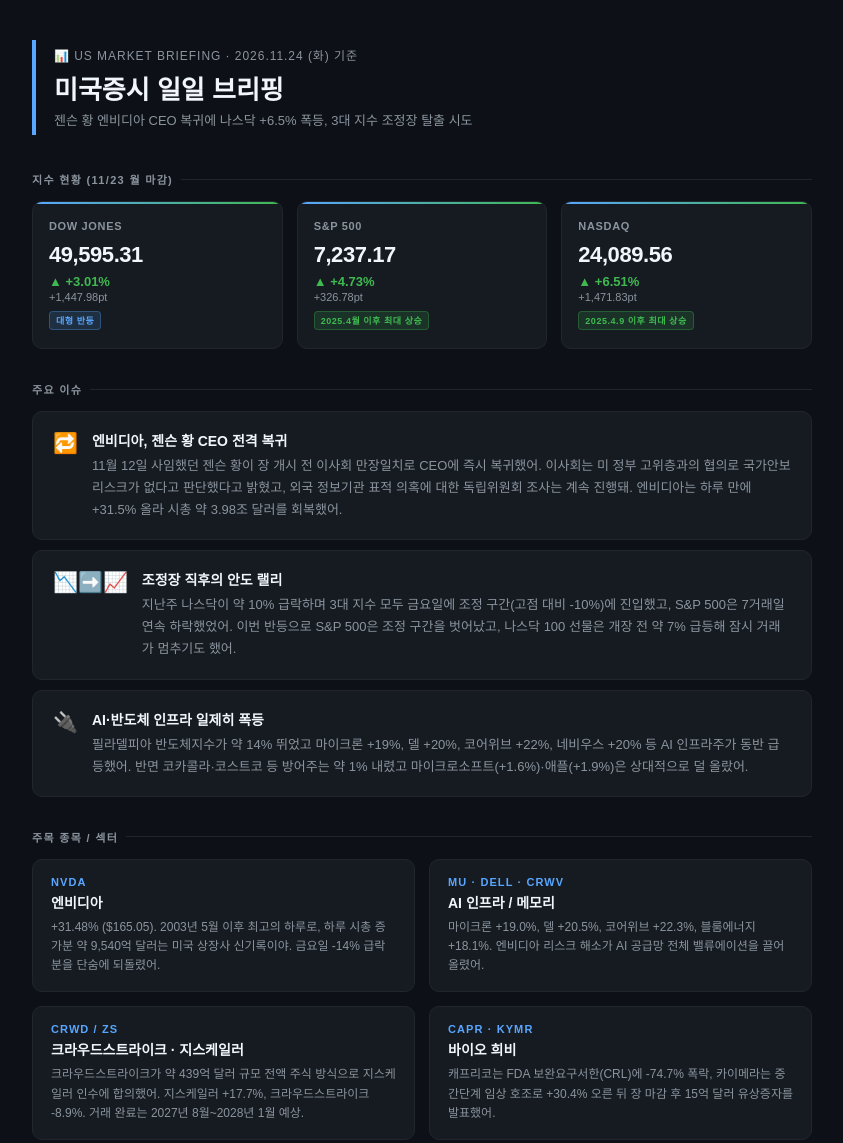
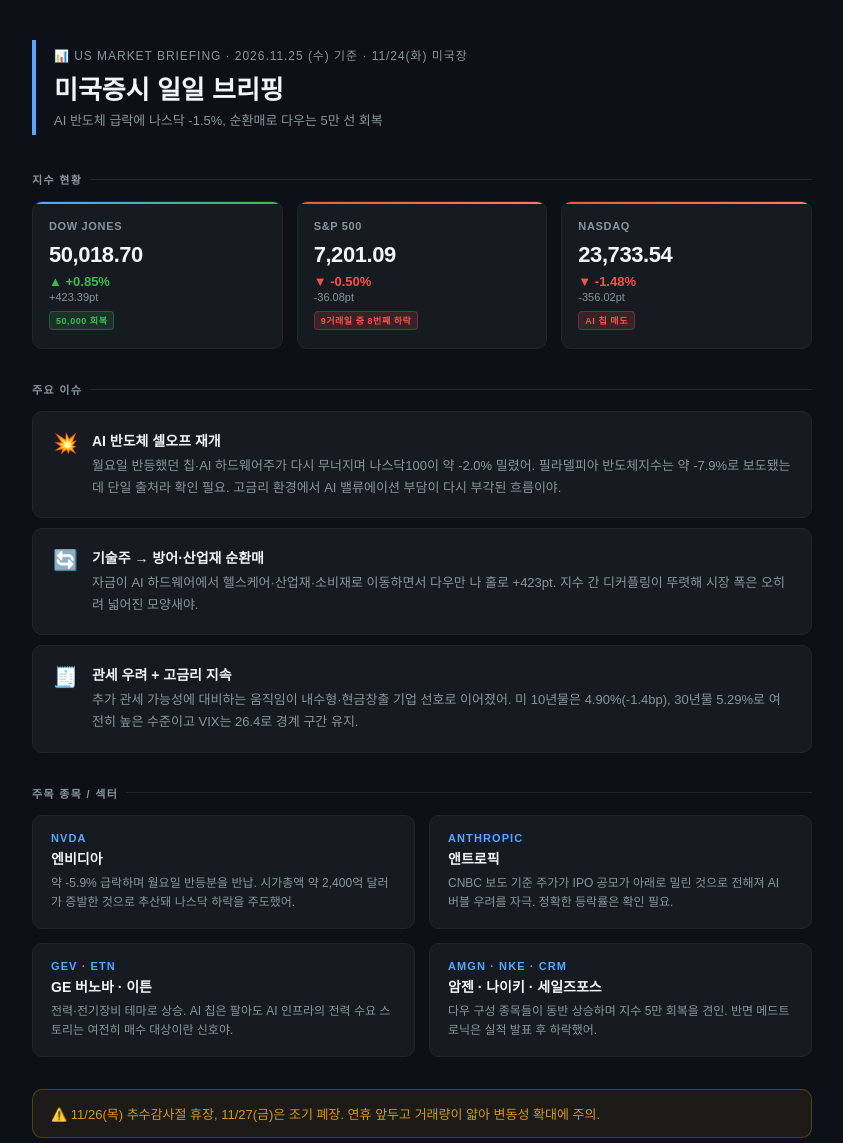
Before and after one commit to ksjin09/market-briefing, a plain HTML site: page index.html in a window 1280 px wide. Shown: the top 1143 px of the page, without its empty margins (218-1061 px from the left). Drawn offline with Linux system fonts and the light colour scheme.

Commit message:
briefing 20261125

```diff
--- a/index.html
+++ b/index.html
@@ -3,7 +3,7 @@
 <head>
   <meta charset="UTF-8" />
   <meta name="viewport" content="width=device-width, initial-scale=1.0"/>
-  <title>미국증시 브리핑 | 2026.11.24</title>
+  <title>미국증시 브리핑 | 2026.11.25</title>
   <style>
     * { margin: 0; padding: 0; box-sizing: border-box; }
     body { font-family: 'Apple SD Gothic Neo', 'Malgun Gothic', sans-serif; background: #0d1117; color: #e6edf3; min-height: 100vh; padding: 40px 20px; }
@@ -26,11 +26,6 @@
     .badge { display: inline-block; font-size: 9px; font-weight: 700; letter-spacing: 0.06em; padding: 2px 6px; border-radius: 4px; background: rgba(88, 166, 255, 0.15); color: #58a6ff; border: 1px solid rgba(88, 166, 255, 0.3); margin-top: 8px; }
     .badge.record { background: rgba(63, 185, 80, 0.15); color: #3fb950; border-color: rgba(63, 185, 80, 0.3); }
     .badge.neg { background: rgba(248, 81, 73, 0.15); color: #f85149; border-color: rgba(248, 81, 73, 0.3); }
-    .weekly-grid { display: grid; grid-template-columns: repeat(3, 1fr); gap: 14px; margin-bottom: 32px; }
-    .weekly-card { background: #161b22; border: 1px solid #21262d; border-radius: 10px; padding: 14px 16px; display: flex; justify-content: space-between; align-items: center; }
-    .weekly-label { font-size: 12px; color: #8b949e; }
-    .weekly-val { font-size: 16px; font-weight: 700; color: #3fb950; }
-    .weekly-val.down { color: #f85149; }
     .issue-list { margin-bottom: 32px; }
     .issue-item { background: #161b22; border: 1px solid #21262d; border-radius: 10px; padding: 18px 20px; margin-bottom: 10px; display: flex; gap: 14px; align-items: flex-start; }
     .issue-icon { font-size: 20px; flex-shrink: 0; margin-top: 1px; }
@@ -52,70 +47,70 @@
 <body>
 <div class="container">
   <div class="header">
-    <div class="date">📊 US Market Briefing · 2026.11.24 (화) 기준</div>
+    <div class="date">📊 US Market Briefing · 2026.11.25 (수) 기준 · 11/24(화) 미국장</div>
     <h1>미국증시 일일 브리핑</h1>
-    <div class="subtitle">젠슨 황 엔비디아 CEO 복귀에 나스닥 +6.5% 폭등, 3대 지수 조정장 탈출 시도</div>
+    <div class="subtitle">AI 반도체 급락에 나스닥 -1.5%, 순환매로 다우는 5만 선 회복</div>
   </div>
 
-  <div class="section-title">지수 현황 (11/23 월 마감)</div>
+  <div class="section-title">지수 현황</div>
   <div class="index-grid">
     <div class="index-card">
       <div class="index-name">DOW JONES</div>
-      <div class="index-value">49,595.31</div>
-      <div class="index-change">▲ +3.01%</div>
-      <div class="index-pts">+1,447.98pt</div>
-      <div class="badge">대형 반등</div>
+      <div class="index-value">50,018.70</div>
+      <div class="index-change">▲ +0.85%</div>
+      <div class="index-pts">+423.39pt</div>
+      <div class="badge record">50,000 회복</div>
     </div>
-    <div class="index-card">
+    <div class="index-card down">
       <div class="index-name">S&amp;P 500</div>
-      <div class="index-value">7,237.17</div>
-      <div class="index-change">▲ +4.73%</div>
-      <div class="index-pts">+326.78pt</div>
-      <div class="badge record">2025.4월 이후 최대 상승</div>
+      <div class="index-value">7,201.09</div>
+      <div class="index-change down">▼ -0.50%</div>
+      <div class="index-pts">-36.08pt</div>
+      <div class="badge neg">9거래일 중 8번째 하락</div>
     </div>
-    <div class="index-card">
+    <div class="index-card down">
       <div class="index-name">NASDAQ</div>
-      <div class="index-value">24,089.56</div>
-      <div class="index-change">▲ +6.51%</div>
-      <div class="index-pts">+1,471.83pt</div>
-      <div class="badge record">2025.4.9 이후 최대 상승</div>
+      <div class="index-value">23,733.54</div>
+      <div class="index-change down">▼ -1.48%</div>
+      <div class="index-pts">-356.02pt</div>
+      <div class="badge neg">AI 칩 매도</div>
     </div>
   </div>
 
   <div class="section-title">주요 이슈</div>
   <div class="issue-list">
     <div class="issue-item">
-      <div class="issue-icon">🔁</div>
-      <div><div class="issue-title">엔비디아, 젠슨 황 CEO 전격 복귀</div><div class="issue-body">11월 12일 사임했던 젠슨 황이 장 개시 전 이사회 만장일치로 CEO에 즉시 복귀했어. 이사회는 미 정부 고위층과의 협의로 국가안보 리스크가 없다고 판단했다고 밝혔고, 외국 정보기관 표적 의혹에 대한 독립위원회 조사는 계속 진행돼. 엔비디아는 하루 만에 +31.5% 올라 시총 약 3.98조 달러를 회복했어.</div></div>
+      <div class="issue-icon">💥</div>
+      <div><div class="issue-title">AI 반도체 셀오프 재개</div><div class="issue-body">월요일 반등했던 칩·AI 하드웨어주가 다시 무너지며 나스닥100이 약 -2.0% 밀렸어. 필라델피아 반도체지수는 약 -7.9%로 보도됐는데 단일 출처라 확인 필요. 고금리 환경에서 AI 밸류에이션 부담이 다시 부각된 흐름이야.</div></div>
     </div>
     <div class="issue-item">
-      <div class="issue-icon">📉➡️📈</div>
-      <div><div class="issue-title">조정장 직후의 안도 랠리</div><div class="issue-body">지난주 나스닥이 약 10% 급락하며 3대 지수 모두 금요일에 조정 구간(고점 대비 -10%)에 진입했고, S&amp;P 500은 7거래일 연속 하락했었어. 이번 반등으로 S&amp;P 500은 조정 구간을 벗어났고, 나스닥 100 선물은 개장 전 약 7% 급등해 잠시 거래가 멈추기도 했어.</div></div>
+      <div class="issue-icon">🔄</div>
+      <div><div class="issue-title">기술주 → 방어·산업재 순환매</div><div class="issue-body">자금이 AI 하드웨어에서 헬스케어·산업재·소비재로 이동하면서 다우만 나 홀로 +423pt. 지수 간 디커플링이 뚜렷해 시장 폭은 오히려 넓어진 모양새야.</div></div>
     </div>
     <div class="issue-item">
-      <div class="issue-icon">🔌</div>
-      <div><div class="issue-title">AI·반도체 인프라 일제히 폭등</div><div class="issue-body">필라델피아 반도체지수가 약 14% 뛰었고 마이크론 +19%, 델 +20%, 코어위브 +22%, 네비우스 +20% 등 AI 인프라주가 동반 급등했어. 반면 코카콜라·코스트코 등 방어주는 약 1% 내렸고 마이크로소프트(+1.6%)·애플(+1.9%)은 상대적으로 덜 올랐어.</div></div>
+      <div class="issue-icon">🧾</div>
+      <div><div class="issue-title">관세 우려 + 고금리 지속</div><div class="issue-body">추가 관세 가능성에 대비하는 움직임이 내수형·현금창출 기업 선호로 이어졌어. 미 10년물은 4.90%(-1.4bp), 30년물 5.29%로 여전히 높은 수준이고 VIX는 26.4로 경계 구간 유지.</div></div>
     </div>
   </div>
 
   <div class="section-title">주목 종목 / 섹터</div>
   <div class="stock-grid">
-    <div class="stock-card"><div class="stock-ticker">NVDA</div><div class="stock-name">엔비디아</div><div class="stock-desc">+31.48% ($165.05). 2003년 5월 이후 최고의 하루로, 하루 시총 증가분 약 9,540억 달러는 미국 상장사 신기록이야. 금요일 -14% 급락분을 단숨에 되돌렸어.</div></div>
-    <div class="stock-card"><div class="stock-ticker">MU · DELL · CRWV</div><div class="stock-name">AI 인프라 / 메모리</div><div class="stock-desc">마이크론 +19.0%, 델 +20.5%, 코어위브 +22.3%, 블룸에너지 +18.1%. 엔비디아 리스크 해소가 AI 공급망 전체 밸류에이션을 끌어올렸어.</div></div>
-    <div class="stock-card"><div class="stock-ticker">CRWD / ZS</div><div class="stock-name">크라우드스트라이크 · 지스케일러</div><div class="stock-desc">크라우드스트라이크가 약 439억 달러 규모 전액 주식 방식으로 지스케일러 인수에 합의했어. 지스케일러 +17.7%, 크라우드스트라이크 -8.9%. 거래 완료는 2027년 8월~2028년 1월 예상.</div></div>
-    <div class="stock-card"><div class="stock-ticker">CAPR · KYMR</div><div class="stock-name">바이오 희비</div><div class="stock-desc">캐프리코는 FDA 보완요구서한(CRL)에 -74.7% 폭락, 카이메라는 중간단계 임상 호조로 +30.4% 오른 뒤 장 마감 후 15억 달러 유상증자를 발표했어.</div></div>
+    <div class="stock-card"><div class="stock-ticker">NVDA</div><div class="stock-name">엔비디아</div><div class="stock-desc">약 -5.9% 급락하며 월요일 반등분을 반납. 시가총액 약 2,400억 달러가 증발한 것으로 추산돼 나스닥 하락을 주도했어.</div></div>
+    <div class="stock-card"><div class="stock-ticker">ANTHROPIC</div><div class="stock-name">앤트로픽</div><div class="stock-desc">CNBC 보도 기준 주가가 IPO 공모가 아래로 밀린 것으로 전해져 AI 버블 우려를 자극. 정확한 등락률은 확인 필요.</div></div>
+    <div class="stock-card"><div class="stock-ticker">GEV · ETN</div><div class="stock-name">GE 버노바 · 이튼</div><div class="stock-desc">전력·전기장비 테마로 상승. AI 칩은 팔아도 AI 인프라의 전력 수요 스토리는 여전히 매수 대상이란 신호야.</div></div>
+    <div class="stock-card"><div class="stock-ticker">AMGN · NKE · CRM</div><div class="stock-name">암젠 · 나이키 · 세일즈포스</div><div class="stock-desc">다우 구성 종목들이 동반 상승하며 지수 5만 회복을 견인. 반면 메드트로닉은 실적 발표 후 하락했어.</div></div>
   </div>
 
-  <div class="notice">⚠️ VIX 35.89 → 26.62 (-25.8%)로 급락했지만 여전히 20을 크게 웃도는 고변동 구간. 이번 주는 추수감사절 주간으로 목(11/26) 휴장, 금(11/27) 오후 1시 조기 폐장.</div>
+  <div class="notice">⚠️ 11/26(목) 추수감사절 휴장, 11/27(금)은 조기 폐장. 연휴 앞두고 거래량이 얇아 변동성 확대에 주의.</div>
 
   <div class="section-title">단기 시장 시각</div>
   <div class="outlook"><p>
-    <strong>긍정 요인:</strong> 시장을 짓눌렀던 엔비디아 리더십 공백이 하루 만에 해소됐고, 반도체·AI 인프라로 매수세가 넓게 퍼졌어. VIX 급락은 공포가 정점을 지났을 가능성을 보여줘. 3분기 성장률도 3.4%로 견조한 편이야.<br/><br/>
-    <strong>주의 요인:</strong> 10년물 국채금리가 4.9%대로 여전히 높고, 젠슨 황 관련 외국 정보기관 의혹 조사가 끝나지 않았어. 수요일(11/25) 10월 PCE 물가가 12월 9일 FOMC 전 마지막 주요 인플레이션 지표야. 오늘(11/24) 장 마감 후 델·HP 실적도 대기 중이고, QQQ·SPY가 시가보다 낮게 마감해 장중 차익실현 흔적도 있어. 코스피는 같은 날 -3.3%로 약했어.<br/><br/>
-    <strong>결론:</strong> 하루짜리 숏커버링+안도 랠리 성격이 강해. 추세 전환으로 보려면 PCE 확인과 반도체 강세 지속이 필요하고, 연휴로 거래량이 얇은 주간이라 변동성이 양방향으로 클 수 있어. 추격 매수보다는 지표 확인이 먼저야.
+    <strong>긍정 요인:</strong> 다우 5만 회복과 헬스케어·산업재로의 순환매는 시장이 AI 단일 테마에서 벗어나 체력을 분산하고 있다는 신호. 국채금리와 유가(WTI 80.6달러, -1.8%)가 소폭 내린 것도 숨통을 틔워줘.<br/><br/>
+    <strong>주의 요인:</strong> S&amp;P 500이 9거래일 중 8번 하락했고 VIX가 26대에 머물러. 엔비디아·반도체 급락과 앤트로픽 공모가 하회는 AI 거품 논쟁을 키울 수 있고, 관세 이슈와 5% 안팎의 장기금리도 부담.<br/><br/>
+    <strong>결론:</strong> 건강한 순환매인지 더 큰 언와인드의 시작인지 아직 판단할 촉매가 없어. 연휴 주간 얇은 거래 속 반도체 반등 여부, 12/2 세일즈포스 실적, 12/8~9 FOMC가 다음 방향을 정할 관건이야.
   </p></div>
 
-  <div class="footer">데이터 출처: US Stock Info(Yahoo Finance), AP·CNBC(FinanceFeeds 경유), The Motley Fool, StockTitan · 생성일시: 2026.11.24</div>
+  <div class="footer">데이터 출처: US Stock Info(Yahoo Finance) · AP · CNBC · Startup Fortune(Reuters 인용) · 생성일시: 2026.11.25</div>
 </div>
 </body>
 </html>
```
